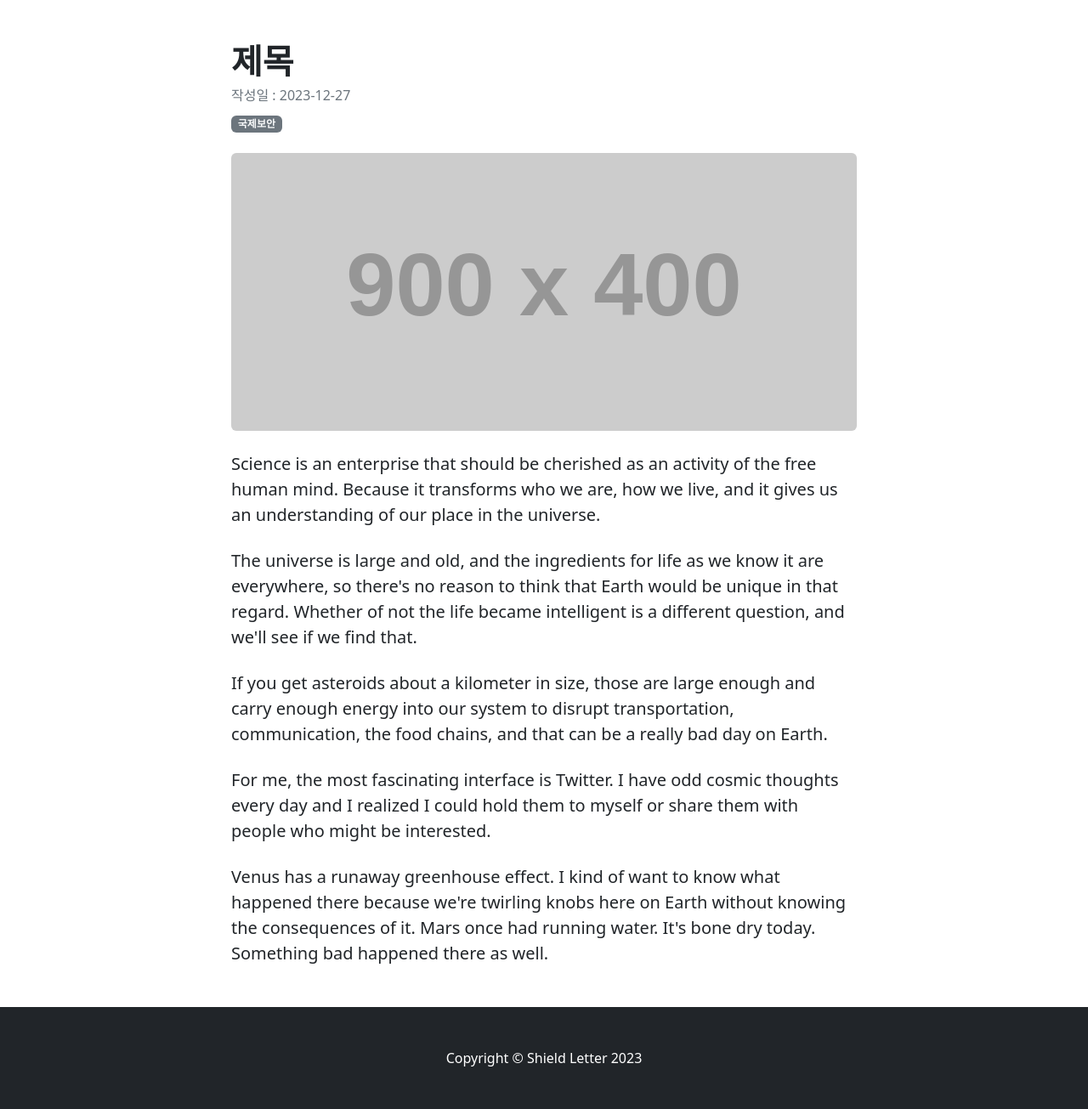
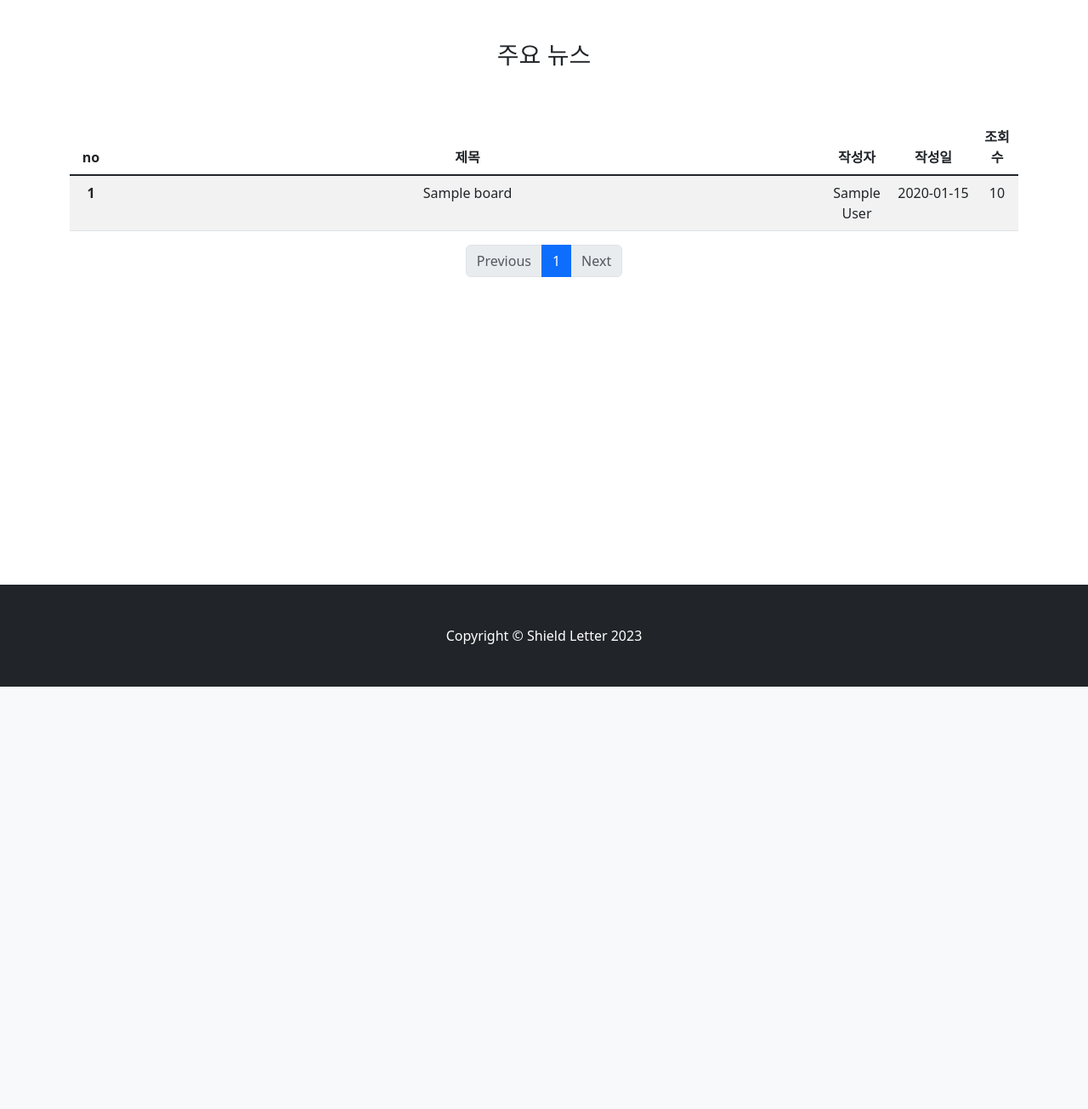
Before and after one commit to ShieldLetter/ShieldLetter, a Django app: page /board in a window 1280 px wide. Shown: the part 56-1361 px from the top of the page at 85% size. After the commit the page ends 864 px from the top, so only its background shows below. Run offline with Django 5.2, Linux system fonts and the light colour scheme; tables that the repository leaves empty hold one stand-in row (values such as "Sample post"); grey boxes labelled with a size stand in for pictures from a placeholder-image service; some libraries are stand-ins or nearby versions.

Commit message:
index 수정, board >> board_detail 수정, board_write 게시글 생성 기능 구현

```diff
--- a/config/settings.py
+++ b/config/settings.py
@@ -11,6 +11,7 @@ https://docs.djangoproject.com/en/5.0/ref/settings/
 """
 
 from pathlib import Path
+import os
 
 # Build paths inside the project like this: BASE_DIR / 'subdir'.
 BASE_DIR = Path(__file__).resolve().parent.parent
@@ -126,3 +127,7 @@ STATIC_URL = "static/"
 # https://docs.djangoproject.com/en/5.0/ref/settings/#default-auto-field
 
 DEFAULT_AUTO_FIELD = "django.db.models.BigAutoField"
+
+# 업로드된 이미지 파일이 저장될 공간
+UPLOAD_ROOT = os.path.join(BASE_DIR, 'upload')
+UPLOAD_URL = '/upload/'
--- a/shieldletter/models.py
+++ b/shieldletter/models.py
@@ -21,8 +21,8 @@ class Board(models.Model):
     admin = models.ForeignKey(Admin, on_delete=models.CASCADE)
     title = models.CharField(max_length=50)
     content = models.TextField()
-    views = models.IntegerField()
-    file = models.BinaryField(null=True)
+    views = models.IntegerField(default=0)
+    file = models.ImageField(upload_to='upload/',null=True)
     date = models.DateTimeField(auto_now_add=True)
     category = models.CharField(max_length=30)
 
--- a/shieldletter/templates/board.html
+++ /dev/null
@@ -1,53 +0,0 @@
-<!DOCTYPE html>
-<html lang="ko">
-    <head>
-        <meta charset="utf-8" />
-        <meta name="viewport" content="width=device-width, initial-scale=1, shrink-to-fit=no" />
-        <meta name="description" content="" />
-        <meta name="author" content="" />
-        <title>게시글 상세페이지</title>
-        <!-- Favicon-->
-        <link rel="icon" type="image/x-icon" href="../static/img/favicon.ico" />
-        <!-- Core theme CSS (includes Bootstrap)-->
-        <link href="../static/css/board.css" rel="stylesheet" />
-    </head>
-    <body>
-        <!-- nav  -->
-        {% include "nav.html" %}
-        <!-- post -->
-        <div class="container mt-5">
-            <div class="row">
-                <div class="col-lg-8 mx-auto">
-                    <!-- Post content-->
-                    <article>
-                        <!-- Post header-->
-                        <header class="mb-4">
-                            <!-- Post title-->
-                            <h1 class="fw-bolder mb-1">제목</h1>
-                            <!-- Post meta content-->
-                            <div class="text-muted mb-2">작성일 : 2023-12-27</div>
-                            <!-- Post categories-->
-                            <a class="badge bg-secondary text-decoration-none link-light" href="#!">국제보안</a>
-                        </header>
-                        <!-- Preview image figure-->
-                        <figure class="mb-4"><img class="img-fluid rounded" src="https://dummyimage.com/900x400/ced4da/6c757d.jpg" alt="..." /></figure>
-                        <!-- Post content-->
-                        <section class="mb-5">
-                            <p class="fs-5 mb-4">Science is an enterprise that should be cherished as an activity of the free human mind. Because it transforms who we are, how we live, and it gives us an understanding of our place in the universe.</p>
-                            <p class="fs-5 mb-4">The universe is large and old, and the ingredients for life as we know it are everywhere, so there's no reason to think that Earth would be unique in that regard. Whether of not the life became intelligent is a different question, and we'll see if we find that.</p>
-                            <p class="fs-5 mb-4">If you get asteroids about a kilometer in size, those are large enough and carry enough energy into our system to disrupt transportation, communication, the food chains, and that can be a really bad day on Earth.</p>
-                            <p class="fs-5 mb-4">For me, the most fascinating interface is Twitter. I have odd cosmic thoughts every day and I realized I could hold them to myself or share them with people who might be interested.</p>
-                            <p class="fs-5 mb-4">Venus has a runaway greenhouse effect. I kind of want to know what happened there because we're twirling knobs here on Earth without knowing the consequences of it. Mars once had running water. It's bone dry today. Something bad happened there as well.</p>
-                        </section>
-                    </article>
-                </div>
-            </div>
-        </div>
-        <!-- Footer-->
-        {% include "footer.html" %}
-        <!-- Bootstrap core JS-->
-        <script src="../static/js/bootstrap.bundle.min.js"></script>
-        <!-- Core theme JS-->
-        <script src="../static/js/board.js"></script>
-    </body>
-</html>
--- a/shieldletter/templates/index.html
+++ b/shieldletter/templates/index.html
@@ -11,16 +11,16 @@
   <!-- nav  -->
   {% include "nav.html" %}
   <!-- board list-->
-  <div class="container mt-5" style="height:100vh">
+  <div class="container mt-5" style="height:80vh">
     <h1 class="h3 mb-4 fw-normal">주요 뉴스</h1>
-    <table class="table table-striped table-hover">
+    <table class="table table-striped table-hover" style="table-layout:fixed">
       <thead>
         <tr>
-          <th scope="col">no</th>
+          <th scope="col" width=50 height=100>no</th>
           <th scope="col">제목</th>
-          <th scope="col">작성자</th>
-          <th scope="col">작성일</th>
-          <th scope="col">조회수</th>
+          <th scope="col" width=80 height=100>작성자</th>
+          <th scope="col" width=100 height=100>작성일</th>
+          <th scope="col" width=50 height=100>조회수</th>
         </tr>
       </thead>
       {% if boardlist %}
@@ -41,15 +41,29 @@
     </table>
     <nav aria-label="Page navigation example">
       <ul class="pagination justify-content-center">
+        {% if boardlist.has_previous %}
+        <li class="page-item">
+          <a class="page-link" href="?page={{ boardlist.previous_page_number }}">Previous</a>
+        </li>
+        {% else %}
         <li class="page-item disabled">
           <a class="page-link" href="#" tabindex="-1" aria-disabled="true">Previous</a>
         </li>
-        <li class="page-item"><a class="page-link" href="#">1</a></li>
-        <li class="page-item"><a class="page-link" href="#">2</a></li>
-        <li class="page-item"><a class="page-link" href="#">3</a></li>
+        {% endif %}
+        {% for i in boardlist.paginator.page_range %}
+        <li class="page-item {% if boardlist.number == i %}active{% endif %}">
+          <a class="page-link" href="?page={{ i }}">{{ i }}</a>
+        </li>
+        {% endfor %}
+        {% if boardlist.has_next %}
         <li class="page-item">
-          <a class="page-link" href="#">Next</a>
+          <a class="page-link" href="?page={{ boardlist.next_page_number }}">Next</a>
         </li>
+        {% else %}
+        <li class="page-item disabled">
+          <a class="page-link" href="#" tabindex="-1" aria-disabled="true">Next</a>
+        </li>
+        {% endif %}
       </ul>
     </nav>
   </div>
--- a/shieldletter/urls.py
+++ b/shieldletter/urls.py
@@ -1,16 +1,19 @@
 from django.contrib import admin
 from django.urls import path
 from . import views
+from django.conf.urls.static import static
+from django.conf import settings
 
 appname="shieldletter"
 
 urlpatterns = [
     path("", views.index, name="index"),
+    path("board", views.index, name="index"),
     path("login", views.login, name="login"),
     path("signup", views.signup, name="signup"),
-    path("board", views.board, name="board"),
+    path("board/<int:id>", views.board_detail, name="board_detail"),
+    path("board_write/", views.board_write, name="board_write"),
+]
 
-    # URL:80/blog/숫자로 접속하면 게시글-세부페이지(posting)
-    path('blog/<int:pk>',views.board, name="board"),
-    path("board_write", views.board_write, name="board_write")
-]
+# 이미지 URL설정
+urlpatterns += static(settings.UPLOAD_URL, document_root=settings.UPLOAD_ROOT)
--- a/shieldletter/views.py
+++ b/shieldletter/views.py
@@ -1,20 +1,55 @@
-from django.shortcuts import render
+from django.shortcuts import render, redirect
 from .models import *
+from django.contrib.auth.decorators import login_required
+from django.core.paginator import Paginator
 
+# 메인 - 게시글 리스트
 def index(request):
-    # 모든 board를 가져와 postlist에 저장합니다
-    boardlist = Board.objects.all()
-    # blog.html 페이지를 열 때, 모든 Post인 postlist도 같이 가져옵니다
+    boardlist = Board.objects.all().order_by('-date')
+
+    # 페이징 처리
+    paginator = Paginator(boardlist, 5)
+    page_number = request.GET.get('page')
+    boardlist = paginator.get_page(page_number)
+
     return render(request, 'index.html', {'boardlist':boardlist})
 
+# 로그인
 def login(request):
     return render(request, 'login.html')
 
+# 회원가입
 def signup(request):
     return render(request, 'signup.html')
 
-def board(request):
-    return render(request, 'board.html')
+# 게시글 상세
+def board_detail(request, id):
+    board = Board.objects.get(pk=id)
 
+    # 조회수 증가
+    board.views += 1
+    board.save()
+
+    return render(request, 'board_detail.html', {'board':board})
+
+# 게시글 생성
+@login_required
 def board_write(request):
+    if request.method == 'POST':
+        file=request.FILES.get('file')
+        if file:
+            new_article = Board.objects.create(
+                admin_id = 'admin', # 로그인 구현 전까지 임시
+                category = request.POST['category'],
+                title = request.POST['title'],
+                content = request.POST['content'],
+                file = file,
+            )
+        else:
+            new_article = Board.objects.create(
+                category = request.POST['category'],
+                title = request.POST['title'],
+                content = request.POST['content'],
+            )
+        return redirect('index')
     return render(request, 'board_write.html')
```
Also changed, not shown: requirements.txt (added, +7 -0 lines), shieldletter/templates/board_detail.html (added, +67 -0 lines), shieldletter/templates/board_write.html (+20 -8 lines), shieldletter/migrations/0004_alter_board_file.py (added), shieldletter/static/img/no_image.png (added).
